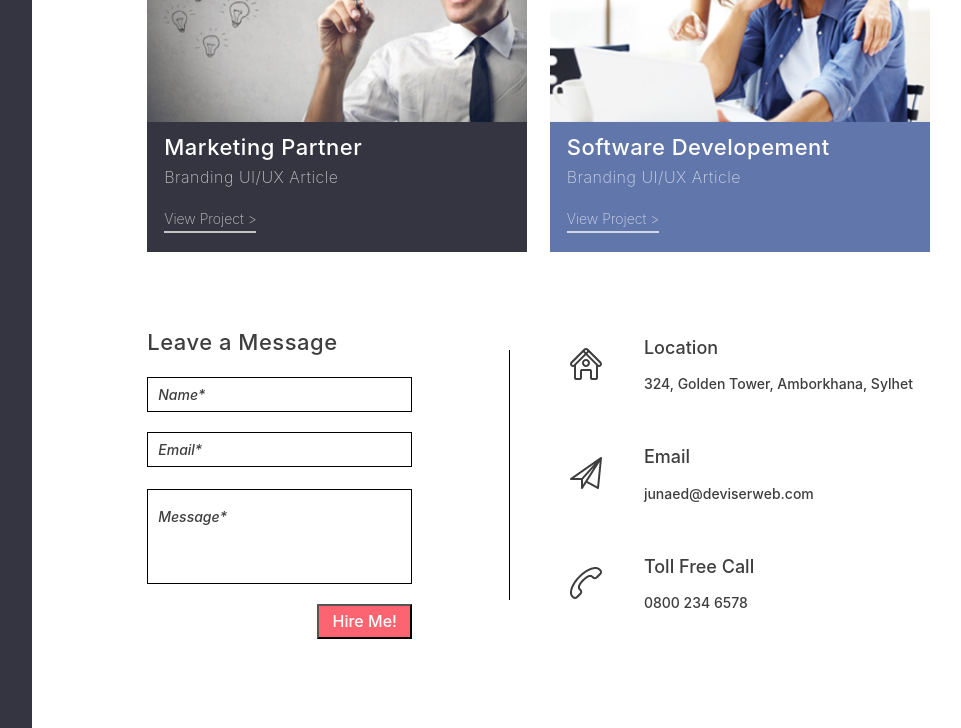
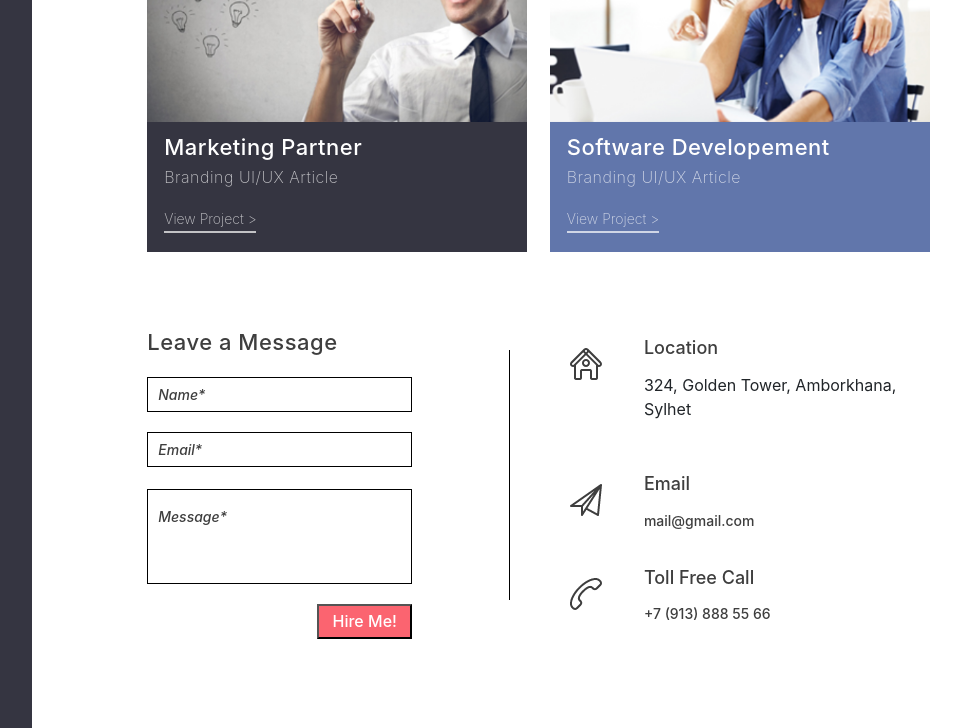
Before and after one commit to irina135/something_Great, a plain HTML site: page index.html in a window 1280 px wide. Shown: the part 1585-2313 px from the top of the page, without its empty margins (255-1216 px from the left). Drawn offline with nearby package versions, Linux system fonts and the light colour scheme.

Commit message:
заменила p на a в contact-img

```diff
--- a/css/styles.less
+++ b/css/styles.less
@@ -742,7 +742,7 @@ textarea::-webkit-input-placeholder {
       font-size: 14px;
     }
   }
-  p {
+  a {
     font-size: 14px;
     font-weight: 500;
     color: #3e3e3e;
@@ -756,7 +756,26 @@ textarea::-webkit-input-placeholder {
       font-size: 12px;
     }
   }
+  a:hover {
+    color: #3e3e3e;
+    text-decoration: none;
+  }
 }
+ /* p {
+    font-size: 14px;
+    font-weight: 500;
+    color: #3e3e3e;
+    @media(min-width: 1800px){
+      font-size: 18px;
+    }
+    @media(max-width: 1200px){
+      font-size: 14px;
+    }
+    @media(max-width: 992px){
+      font-size: 12px;
+    }
+  }
+}*/
 footer {
   margin-top: 15px;
   text-align: center;
--- a/index.html
+++ b/index.html
@@ -222,9 +222,7 @@
                         </div>
                         <div class="contacts-info">
                             <h5>Email</h5>
-                            <p>
-                                junaed@deviserweb.com
-                            </p>
+                            <a href=«mailto:mail@gmail.com»>mail@gmail.com</a>
                         </div>
                     </div>
                     <div class="contacts-wrapper">
@@ -233,9 +231,7 @@
                         </div>
                         <div class="contacts-info">
                             <h5>Toll Free Call</h5>
-                            <p>
-                                0800 234 6578
-                            </p>
+                            <a href=«call:+79138885566»>+7 (913) 888 55 66</a>
                         </div>
                     </div>
                 </div>
```
Also changed, not shown: css/styles.css, 1 other file.
